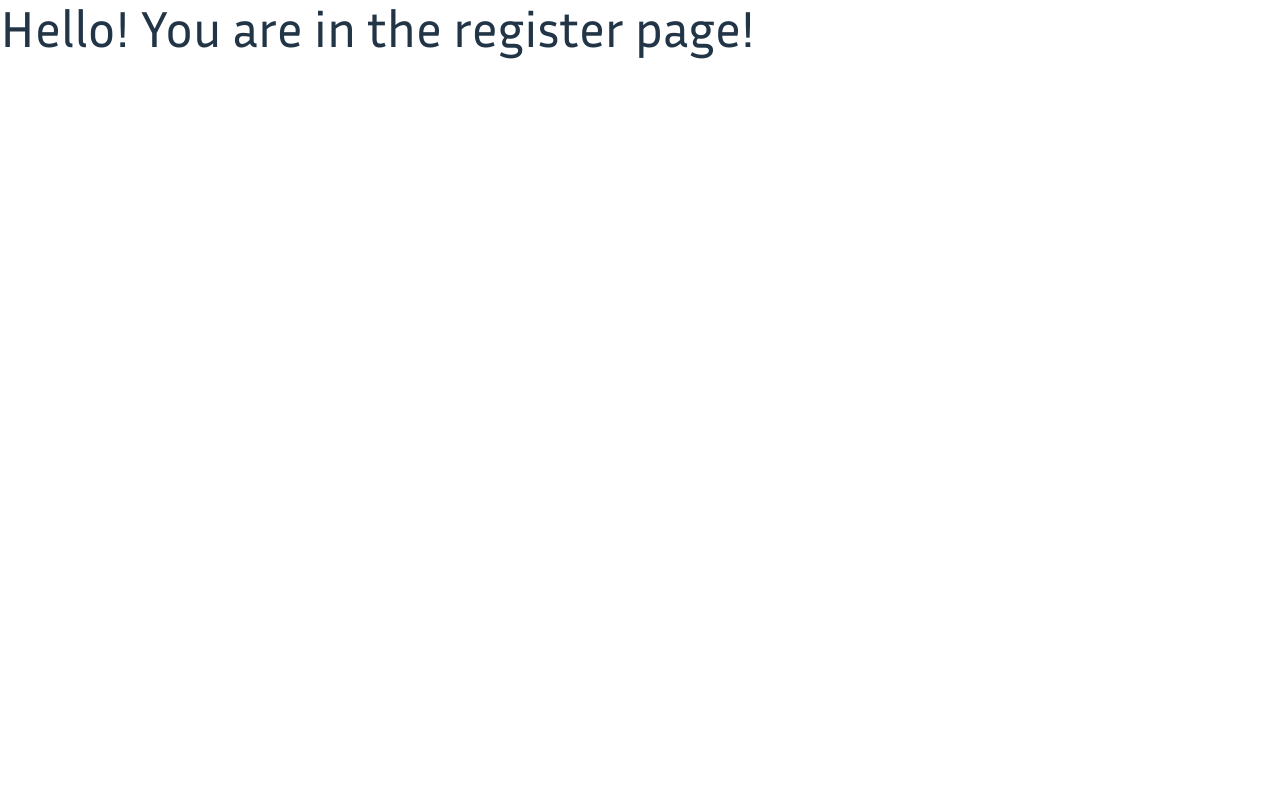
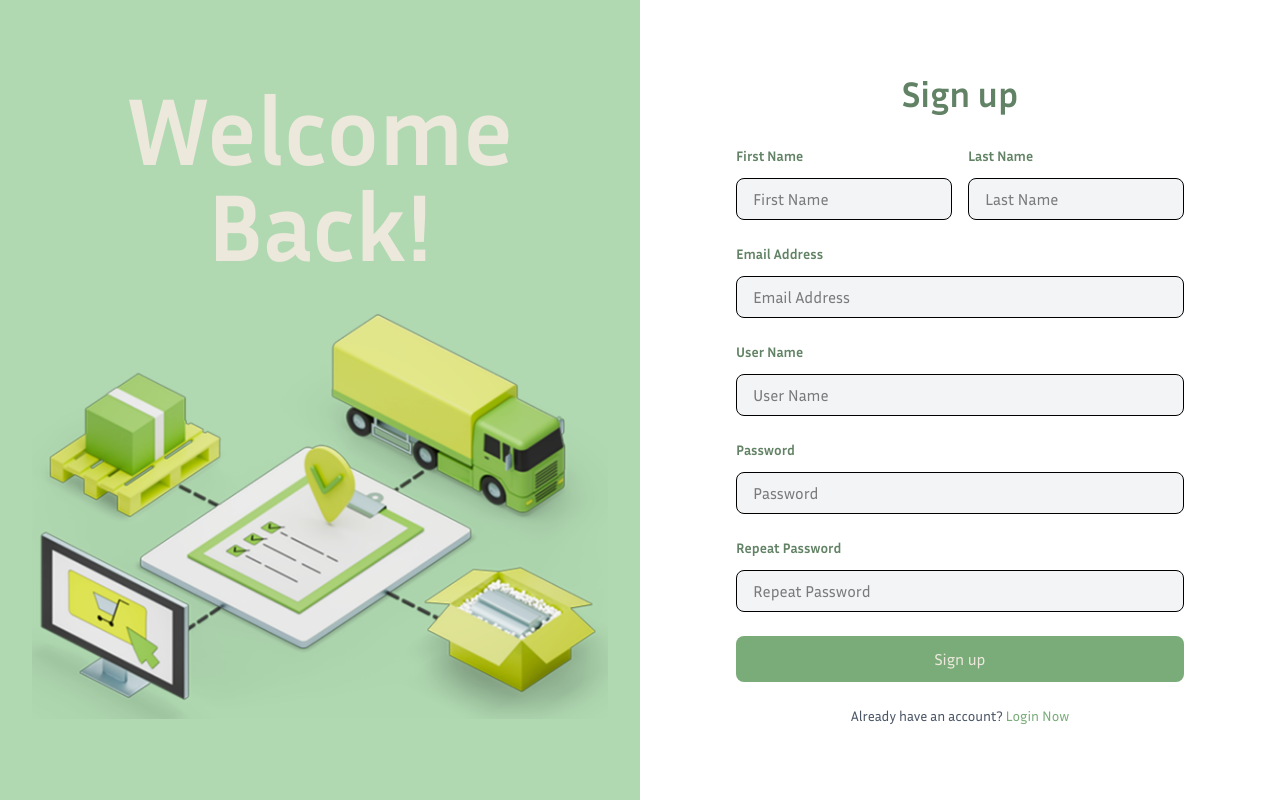
Before and after one commit to CkoThuw11/delivery-risk-price-predict, a React (Vite) app in the folder frontend/: page /register in a window 1280 px wide. Built offline with nearby package versions, Linux system fonts and the light colour scheme.

Commit message:
Building Register page

```diff
--- a/frontend/src/pages/Login.jsx
+++ b/frontend/src/pages/Login.jsx
@@ -70,7 +70,7 @@ function LoginPage() {
                 name="username"
                 value={formData.username}
                 onChange={handleChange}
-                placeholder="Enter your username"
+                placeholder="Enter your username/email"
                 className="w-full px-4 py-2 border rounded-lg bg-gray-100 text-black"
               />
             </div>
--- a/frontend/src/pages/Register.jsx
+++ b/frontend/src/pages/Register.jsx
@@ -1,10 +1,247 @@
-function Register() {
-    console.log("Hello! You are in the register page!")
-    return (
-        <div>
-            <h1>Hello! You are in the register page!</h1>
+import { useState } from "react";
+import Input from "../components/ui/Input";
+import { useNavigate } from "react-router-dom";
+
+const BACKEND_URL = "https://testproject.free.beeceptor.com"
+
+function SignupPage() {
+  const navigate = useNavigate();
+  const [formData, setFormData] = useState({
+    firstName: "",
+    lastName: "",
+    email: "",
+    username: "",
+    password: "",
+    repeatPassword: ""
+  });
+  const [errors, setErrors] = useState({});
+
+  const handleChange = (e) => {
+    const { name, value } = e.target;
+    setFormData((prev) => ({ ...prev, [name]: value }));
+    if (errors[name]) {
+      setErrors(prev => ({ ...prev, [name]: "" }));
+    }
+  };
+
+  const handleSubmit = async (e) => {
+    try {
+      e.preventDefault();
+      setErrors({});
+
+      if (!formData.firstName.trim()) {
+        throw Error("First name is required");
+      }
+      if (!formData.lastName.trim()) {
+        throw Error("Last name is required");
+      }
+      if (!formData.email.trim()) {
+        throw Error("Email is required");
+      }
+      if (!formData.username.trim()) {
+        throw Error("Username is required");
+      }
+      if (formData.password.length <= 3) {
+        throw Error("Password must be at least 3 characters");
+      }
+      if (formData.password !== formData.repeatPassword) {
+        throw Error("Passwords do not match");
+      }
+
+      console.log("Submitting signup");
+
+      const { repeatPassword, ...apiData } = formData;
+
+      const response = await fetch(BACKEND_URL + "/signup", {
+        method: 'POST',
+        headers: {
+          'Content-Type': 'application/json'
+        },
+        body: JSON.stringify(apiData)
+      });
+
+      const data = await response.json();
+      navigate("/mainpage");
+
+    } catch (error) {
+      console.error("Error signing up: " + error);
+      const errorMessage = error.message;
+      let fieldName = "";
+
+
+      if (errorMessage.includes("First name")) fieldName = "firstName";
+      else if (errorMessage.includes("Last name")) fieldName = "lastName";
+      else if (errorMessage.includes("Email")) fieldName = "email";
+      else if (errorMessage.includes("Username")) fieldName = "username";
+      else if (errorMessage.includes("Password must be")) fieldName = "password";
+      else if (errorMessage.includes("Passwords do not match")) fieldName = "repeatPassword";
+
+      if (fieldName) {
+        setErrors({ [fieldName]: errorMessage });
+      }
+    }
+  };
+
+  return (
+    <div className="min-h-screen flex">
+      {/* Left Section */}
+      <div className="flex-1 bg-accent-1 flex flex-col justify-center items-center p-8">
+        <h2 className="text-8xl font-bold color-primary-2 max-w-125 text-center">Welcome<br />Back!</h2>
+        <div className="mt-5">
+          {/* Placeholder for image */}
+          <img
+            src="src/assets/img/logging-page-banner.png"
+            alt="illustration"
+            className="w-full"
+          />
         </div>
-    );
+      </div>
+
+      {/* Right Section */}
+      <div className="flex-1 flex justify-center items-center bg-white p-8">
+        <div className="w-full max-w-md flex-col flex justify-center">
+          <h2 className="text-4xl self-center font-bold color-primary-1 mb-8">Sign up</h2>
+          <form onSubmit={handleSubmit} className="space-y-6">
+            {/* First Name & Last Name */}
+            <div className="grid grid-cols-2 gap-4">
+              <div>
+                <label className="block text-sm font-bold color-primary-1 mb-3">
+                  First Name
+                </label>
+                <Input
+                  type="text"
+                  name="firstName"
+                  value={formData.firstName}
+                  onChange={handleChange}
+                  placeholder="First Name"
+                  className={`w-full px-4 py-2 border rounded-lg bg-gray-100 text-black ${
+                    errors.firstName ? 'border-red-500' : ''
+                  }`}
+                />
+                {errors.firstName && (
+                  <p className="text-red-500 text-xs mt-1">{errors.firstName}</p>
+                )}
+              </div>
+              <div>
+                <label className="block text-sm font-bold color-primary-1 mb-3">
+                  Last Name
+                </label>
+                <Input
+                  type="text"
+                  name="lastName"
+                  value={formData.lastName}
+                  onChange={handleChange}
+                  placeholder="Last Name"
+                  className={`w-full px-4 py-2 border rounded-lg bg-gray-100 text-black ${
+                    errors.lastName ? 'border-red-500' : ''
+                  }`}
+                />
+                {errors.lastName && (
+                  <p className="text-red-500 text-xs mt-1">{errors.lastName}</p>
+                )}
+              </div>
+            </div>
+
+            {/* Email Address */}
+            <div>
+              <label className="block text-sm font-bold color-primary-1 mb-3">
+                Email Address
+              </label>
+              <Input
+                type="email"
+                name="email"
+                value={formData.email}
+                onChange={handleChange}
+                placeholder="Email Address"
+                className={`w-full px-4 py-2 border rounded-lg bg-gray-100 text-black ${
+                  errors.email ? 'border-red-500' : ''
+                }`}
+              />
+              {errors.email && (
+                <p className="text-red-500 text-xs mt-1">{errors.email}</p>
+              )}
+            </div>
+
+            {/* User Name */}
+            <div>
+              <label className="block text-sm font-bold color-primary-1 mb-3">
+                User Name
+              </label>
+              <Input
+                type="text"
+                name="username"
+                value={formData.username}
+                onChange={handleChange}
+                placeholder="User Name"
+                className={`w-full px-4 py-2 border rounded-lg bg-gray-100 text-black ${
+                  errors.username ? 'border-red-500' : ''
+                }`}
+              />
+              {errors.username && (
+                <p className="text-red-500 text-xs mt-1">{errors.username}</p>
+              )}
+            </div>
+
+            {/* Password */}
+            <div>
+              <label className="block text-sm font-bold color-primary-1 mb-3">
+                Password
+              </label>
+              <input
+                type="password"
+                name="password"
+                value={formData.password}
+                onChange={handleChange}
+                placeholder="Password"
+                className={`w-full px-4 py-2 border rounded-lg bg-gray-100 focus:outline-none text-black ${
+                  errors.password ? 'border-red-500' : ''
+                }`}
+              />
+              {errors.password && (
+                <p className="text-red-500 text-xs mt-1">{errors.password}</p>
+              )}
+            </div>
+
+            {/* Repeat Password */}
+            <div>
+              <label className="block text-sm font-bold color-primary-1 mb-3">
+                Repeat Password
+              </label>
+              <input
+                type="password"
+                name="repeatPassword"
+                value={formData.repeatPassword}
+                onChange={handleChange}
+                placeholder="Repeat Password"
+                className={`w-full px-4 py-2 border rounded-lg bg-gray-100 focus:outline-none text-black ${
+                  errors.repeatPassword ? 'border-red-500' : ''
+                }`}
+              />
+              {errors.repeatPassword && (
+                <p className="text-red-500 text-xs mt-1">{errors.repeatPassword}</p>
+              )}
+            </div>
+
+            {/* Sign Up Button */}
+            <button
+              type="submit"
+              className="w-full bg-secondary-1 color-primary-2 py-3 rounded-lg text-lg font-semibold transition hover-bg-color-primary-1"
+            >
+              Sign up
+            </button>
+          </form>
+
+          {/* Login Link */}
+          <p className="mt-6 text-center text-sm text-gray-600">
+            Already have an account?{" "}
+            <a href="#" className="color-secondary-1 font-medium hover:underline hover-color-primary-1" onClick={() => navigate("/login")}>
+              Login Now
+            </a>
+          </p>
+        </div>
+      </div>
+    </div>
+  );
 }
 
-export default Register
+export default SignupPage;
```
